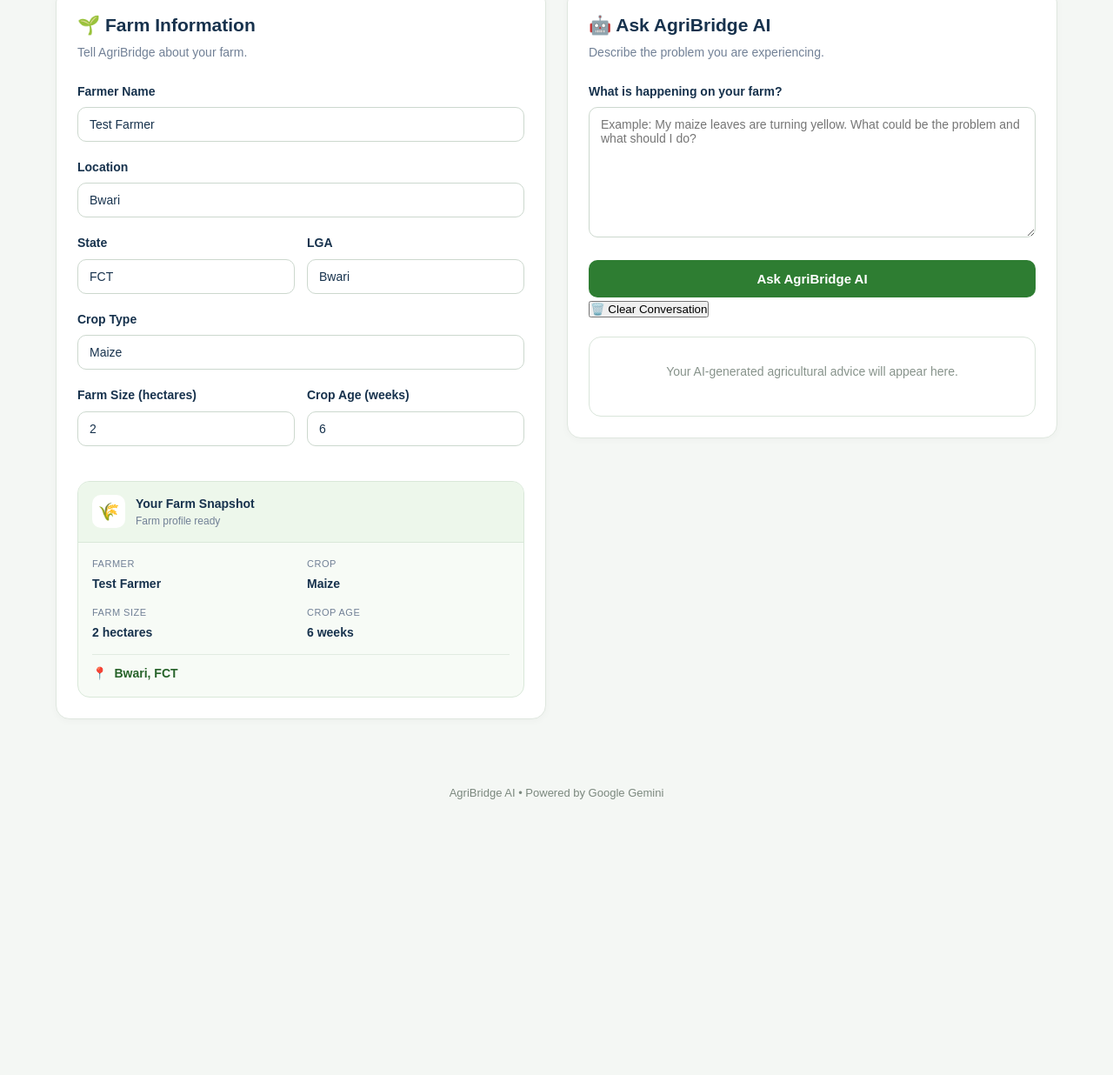
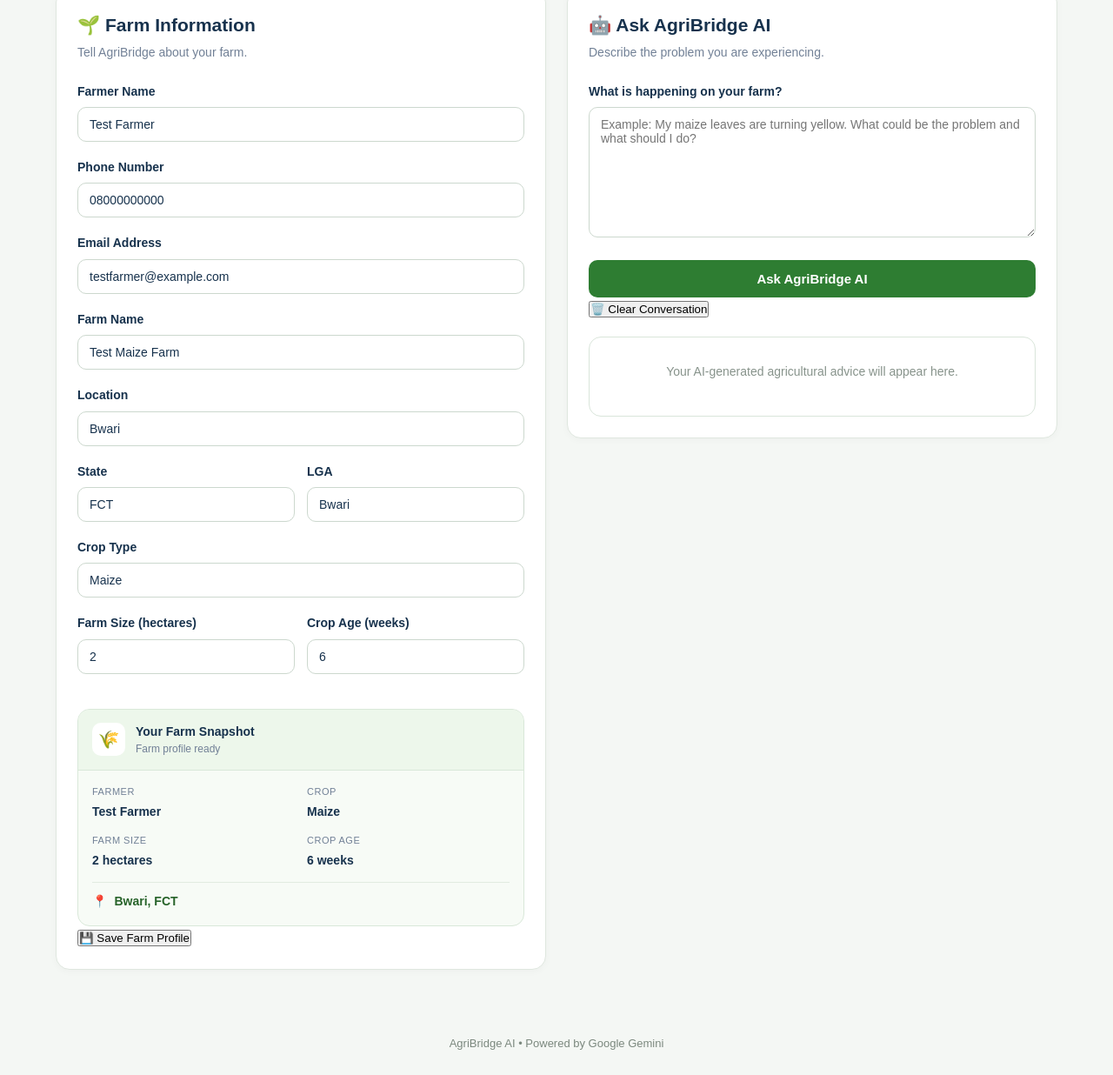
Before and after one commit to fayeconcept/AgriBridge-AI, a plain HTML site: page frontend/index.html in a window 1280 px wide. Shown: the part 287-1523 px from the top of the page at 87% size. Before the commit the page ends 1235 px from the top, so only its background shows below. Drawn offline with Linux system fonts and the light colour scheme.

Commit message:
Add farm profile saving

```diff
--- a/frontend/index.html
+++ b/frontend/index.html
@@ -117,7 +117,9 @@
             </div>
 
 
-            <!-- FARMER NAME -->
+            <!-- =========================================
+                 FARMER NAME
+            ========================================== -->
 
             <div class="form-group">
 
@@ -135,7 +137,69 @@
             </div>
 
 
-            <!-- LOCATION -->
+            <!-- =========================================
+                 PHONE
+            ========================================== -->
+
+            <div class="form-group">
+
+                <label for="phone">
+                    Phone Number
+                </label>
+
+                <input
+                    type="tel"
+                    id="phone"
+                    placeholder="e.g. 08012345678"
+                    value="08000000000"
+                >
+
+            </div>
+
+
+            <!-- =========================================
+                 EMAIL
+            ========================================== -->
+
+            <div class="form-group">
+
+                <label for="email">
+                    Email Address
+                </label>
+
+                <input
+                    type="email"
+                    id="email"
+                    placeholder="e.g. farmer@example.com"
+                    value="testfarmer@example.com"
+                >
+
+            </div>
+
+
+            <!-- =========================================
+                 FARM NAME
+            ========================================== -->
+
+            <div class="form-group">
+
+                <label for="farmName">
+                    Farm Name
+                </label>
+
+                <input
+                    type="text"
+                    id="farmName"
+                    placeholder="e.g. Test Maize Farm"
+                    value="Test Maize Farm"
+                >
+
+            </div>
+
+
+            <!-- =========================================
+                 LOCATION
+            ========================================== -->
 
             <div class="form-group">
 
@@ -153,7 +217,9 @@
             </div>
 
 
-            <!-- STATE + LGA -->
+            <!-- =========================================
+                 STATE + LGA
+            ========================================== -->
 
             <div class="form-row">
 
@@ -191,7 +257,9 @@
             </div>
 
 
-            <!-- CROP -->
+            <!-- =========================================
+                 CROP
+            ========================================== -->
 
             <div class="form-group">
 
@@ -209,7 +277,9 @@
             </div>
 
 
-            <!-- FARM SIZE + CROP AGE -->
+            <!-- =========================================
+                 FARM SIZE + CROP AGE
+            ========================================== -->
 
             <div class="form-row">
 
@@ -345,6 +415,41 @@
 
             </div>
 
+
+            <!-- =========================================
+                 SAVE FARM PROFILE
+            ========================================== -->
+
+            <button
+                id="saveFarmButton"
+                type="button"
+                onclick="saveFarmProfile()"
+            >
+
+                <span id="saveFarmButtonText">
+                    💾 Save Farm Profile
+                </span>
+
+                <span
+                    id="saveFarmLoadingText"
+                    class="hidden"
+                >
+                    Saving...
+                </span>
+
+            </button>
+
+
+            <!-- =========================================
+                 FARM SAVE MESSAGE
+            ========================================== -->
+
+            <div
+                id="farmSaveMessage"
+                class="farm-save-message hidden"
+            ></div>
+
+
         </section>
 
 
@@ -372,7 +477,9 @@
             </div>
 
 
-            <!-- QUESTION -->
+            <!-- =========================================
+                 QUESTION
+            ========================================== -->
 
             <div class="form-group">
 
@@ -391,7 +498,9 @@
             </div>
 
 
-            <!-- ASK BUTTON -->
+            <!-- =========================================
+                 ASK BUTTON
+            ========================================== -->
 
             <button
                 id="askButton"
@@ -413,7 +522,9 @@
             </button>
 
 
-            <!-- CLEAR CONVERSATION BUTTON -->
+            <!-- =========================================
+                 CLEAR CONVERSATION BUTTON
+            ========================================== -->
 
             <button
                 id="clearConversationButton"
@@ -426,7 +537,9 @@
             </button>
 
 
-            <!-- ERROR -->
+            <!-- =========================================
+                 ERROR
+            ========================================== -->
 
             <div
                 id="errorMessage"
```
